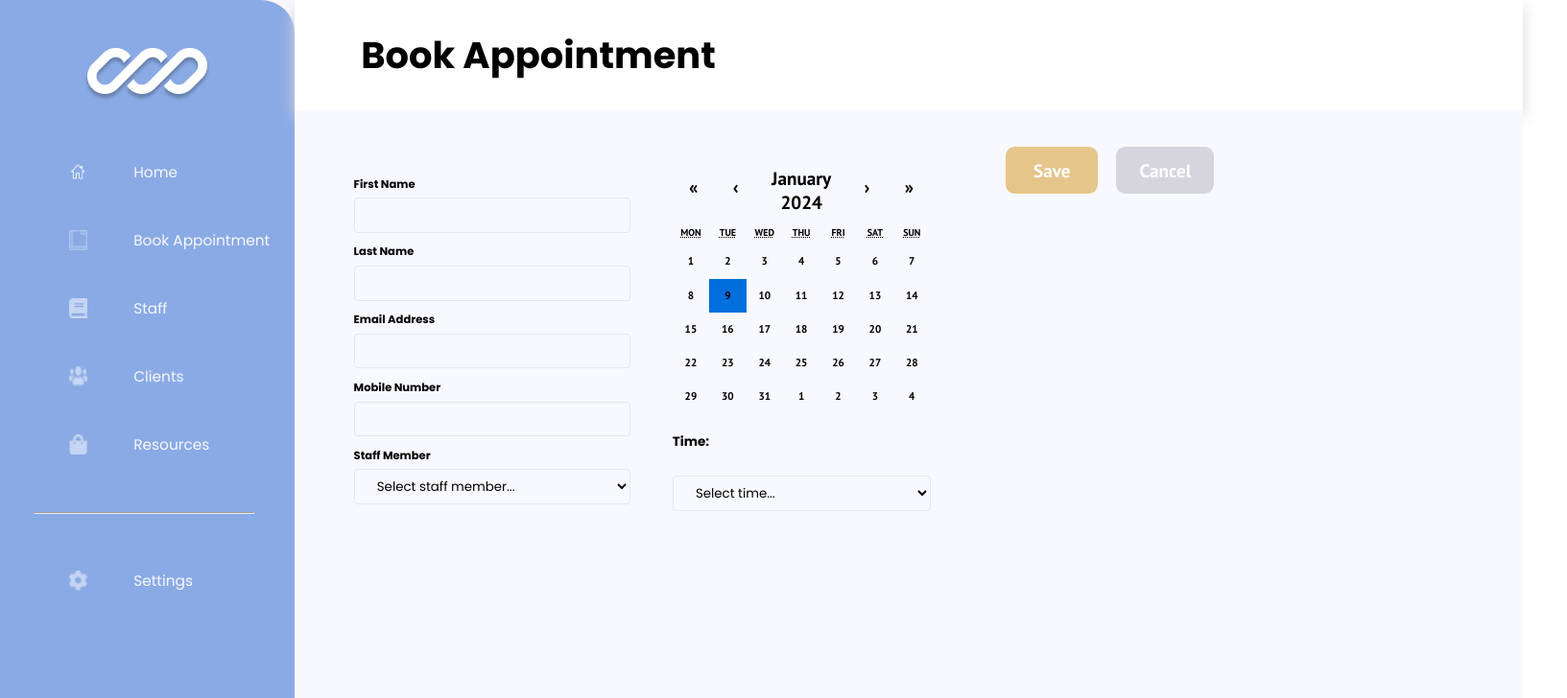
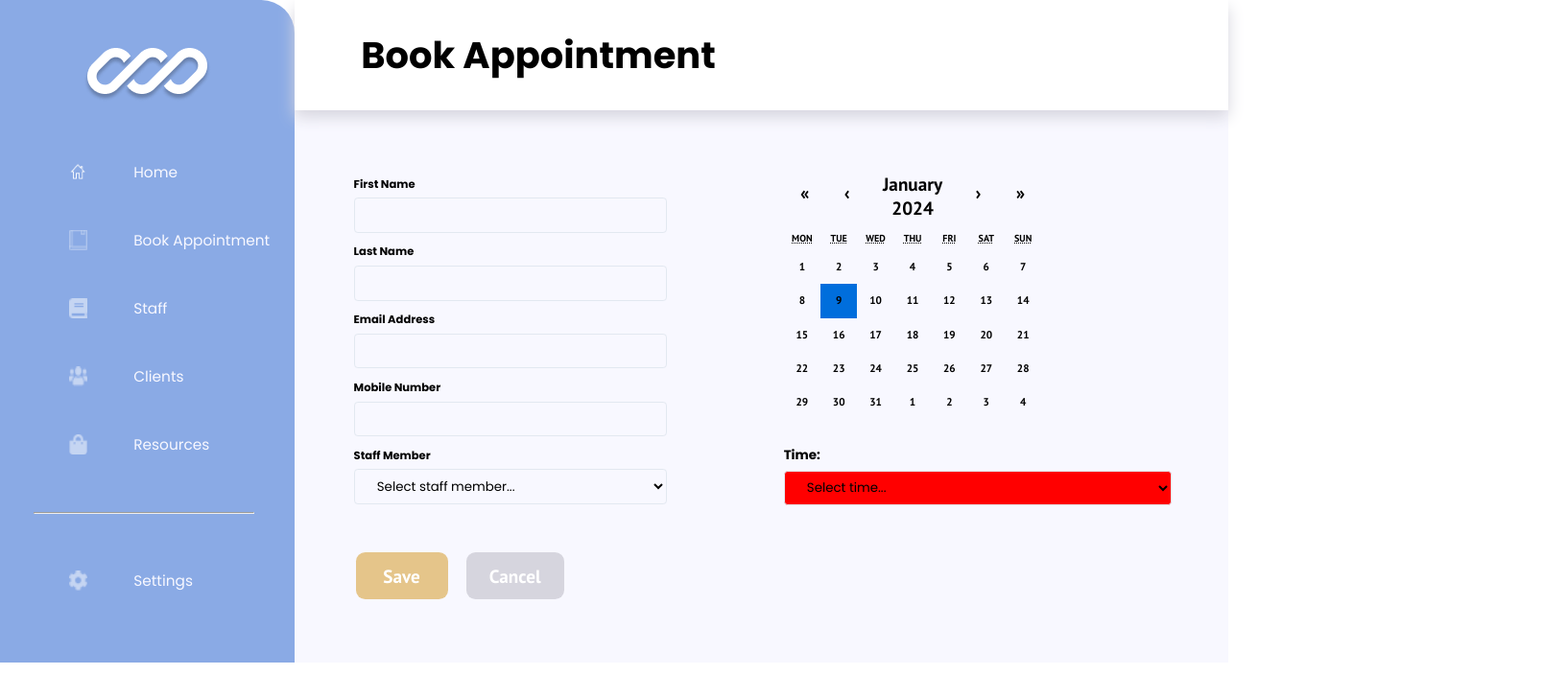
Before and after one commit to nology-tech/verde-client-project, a React (Vite) app: page /book-appointment in a window 1280 px wide. Shown: the top 728 px of the page at 96% size, 1633 px wide, since content can reach past the window. Built offline with nearby package versions, Linux system fonts and the light colour scheme.

Commit message:
styling improvements done in desktop, still things to be fixed

```diff
--- a/src/pages/BookAppointment/BookAppointment.scss
+++ b/src/pages/BookAppointment/BookAppointment.scss
@@ -4,10 +4,14 @@
 @import "react-calendar/dist/Calendar.css"; //react-calendar default stylesheet
 @import "react-datepicker/dist/react-datepicker.css";
 
+.container {
+  width: 100%;
+}
 .book-appointment {
   background-color: $clr-white;
   font-weight: bold;
-  height: 100vh;
+  height: 100%vh;
+
 
   &__form {
     font-size: 0.7rem;
@@ -128,16 +132,12 @@
 
 @media screen and (min-width: $desktop-breakpoint) {
 
-  .container {
-    width: 100%;
-    background-color: $clr-secondary-lt;
-  }
-
+//when you go higher that laptop the white space on the right dissapears
   .book-appointment {
-    width: 100%;
-    background-color: $clr-secondary-lt;
+    width: 100vw;
+    height: 100%;
     display: flex;
-    flex-wrap: nowrap;
+    background-color: $clr-white;
 
       .datepicker {
         display: none;
@@ -172,27 +172,27 @@
         background-color: $clr-secondary-lt;
         width: 100%;
 
-
-
-
+        .book-appointment__header{
+          width: 100%;
+        }
       }
 
       .book-appointment__form{
+        width: 100%;
         padding: 2rem;
         display: flex;
-        //flex-wrap: wrap;
+        flex-direction: column;
+
+        // flex-wrap: wrap;
+
+        .leftRight-wrapper{
           width: 100%;
-        justify-content: space-evenly;
-        background-color: $clr-secondary-lt;
-
-      .calendar-desktop, .calendar-title {
-        display: block;
-        width: 14rem;
-        background-color:$clr-secondary-lt;
-        border: none;
+          display: flex;
+          align-items: center;
         }
 
         &--rightside {
+          width: 50%;
           display: flex;
           flex-direction: column;
           justify-content: space-evenly;
@@ -204,6 +204,7 @@
 
           select {
             background-color: $clr-secondary-lt;
+            background-color: red;
           }
 
           option {
@@ -212,8 +213,9 @@
         }
 
         &--leftside {
+          width: 50%;
           display: flex;
-        height: 100%;
+          // height: 100%;
           flex-direction: column;
           justify-content: space-around;
           font-size: 0.6rem;
@@ -222,26 +224,31 @@
 
           input {
             background-color: $clr-secondary-lt;
-          width: 15rem ;
+            width: 17rem ;
           }
 
           select {
             background-color: $clr-secondary-lt;
+            width: 17rem
           }
 
           option {
             background-color: $clr-secondary-lt;
           }
         }
+
+      .calendar-desktop, .calendar-title {
+        display: block;
+        width: 14rem;
+        background-color:$clr-secondary-lt;
+        border: none;
+        margin-bottom: 1.45rem;
       }
     }
-
+  }
   .book-appointment__buttons {
-    margin-left: 3rem;
-
-    .save-button {
-      height: 1rem;
-    }
-
+    display: flex;
+    justify-content: flex-start;
+    margin-left: 1.3rem;
   }
 }
--- a/src/pages/BookAppointment/BookAppointment.tsx
+++ b/src/pages/BookAppointment/BookAppointment.tsx
@@ -132,8 +132,8 @@ const BookAppointment = () => {
             />
             {/* uses npmjs react-calendar package */}
           </div>
-
           <form className="book-appointment__form">
+            <div className="leftRight-wrapper">
               <div className="book-appointment__form--leftside">
               <label>First Name</label>
               <input
@@ -214,7 +214,8 @@ const BookAppointment = () => {
                   ))}
                 </select>
               </div>
-
+            </div>
+            <div className="buttons-wrapper" >
               <div className="book-appointment__buttons">
                 <div className="save-button">
                   <Button
@@ -241,7 +242,7 @@ const BookAppointment = () => {
                   />
                 </div>
               </div>
-
+            </div>
           </form>
         </div>
         <Footer variant="light" />
```
Lines whose indentation alone changed are shown as unchanged.
